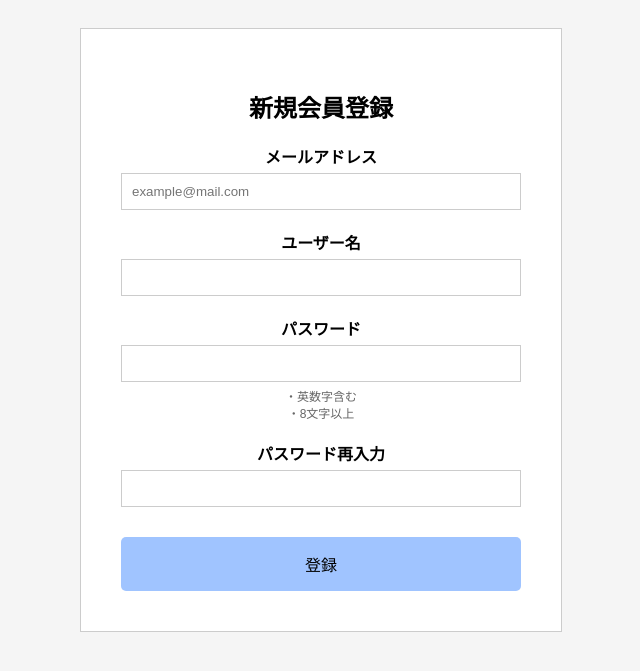
After one commit to Omochimochimochimochi/Daily-closet, a Django app: page /signup/ in a window 1280 px wide. The commit adds this page. Shown: the top 671 px of the page, without its empty margins (319-959 px from the left). Run offline with Django 5.2, Linux system fonts and the light colour scheme.

Commit message:
新規会員登録を追加、トップ画面から遷移

```diff
--- a/closet/templates/closet/top.html
+++ b/closet/templates/closet/top.html
@@ -65,7 +65,7 @@
 
         <div style="text-align: center; margin-top: 30px;">
     <a href="{% url 'login' %}" style="font-weight: bold; display: block; margin-bottom: 10px; color: #1a73e8; text-decoration: underline;">＞ログイン</a>
-            <a href="#" style="font-weight: bold; display: block; color: #1a73e8; text-decoration: underline;">＞新規会員登録はこちら</a>
+            <a href="{% url 'signup' %}" style="font-weight: bold; display: block; margin-bottom: 10px; color: #1a73e8; text-decoration: underline;">＞新規会員登録はこちら</a>
         </div>
 {% if user.is_authenticated %}
         <footer>
--- /dev/null
+++ b/closet/templates/signup.html
@@ -0,0 +1,44 @@
+<!DOCTYPE html>
+<html lang="ja">
+<head>
+    <meta charset="UTF-8">
+    <title>新規会員登録 - Daily Closet</title>
+    <style>
+        body { font-family: sans-serif; display: flex; justify-content: center; padding: 20px; background-color: #f5f5f5; }
+        .container { background: white; padding: 40px; border: 1px solid #ccc; width: 100%; max-width: 400px; text-align: center; }
+        .form-group { margin-bottom: 20px; text-align: left; }
+        label { display: block; margin-bottom: 5px; font-weight: bold; text-align: center; }
+        input { width: 100%; padding: 10px; box-sizing: border-box; border: 1px solid #ccc; }
+        .hint { font-size: 12px; color: #666; margin-top: 5px; text-align: center; list-style: none; padding: 0; }
+        button { background-color: #a0c4ff; border: none; padding: 15px; width: 100%; font-size: 16px; cursor: pointer; border-radius: 5px; margin-top: 10px; }
+    </style>
+</head>
+<body>
+    <div class="container">
+        <h2>新規会員登録</h2>
+        <form>
+            <div class="form-group">
+                <label>メールアドレス</label>
+                <input type="email" placeholder="example@mail.com">
+            </div>
+            <div class="form-group">
+                <label>ユーザー名</label>
+                <input type="text">
+            </div>
+            <div class="form-group">
+                <label>パスワード</label>
+                <input type="password">
+                <ul class="hint">
+                    <li>・英数字含む</li>
+                    <li>・8文字以上</li>
+                </ul>
+            </div>
+            <div class="form-group">
+                <label>パスワード再入力</label>
+                <input type="password">
+            </div>
+            <button type="submit">登録</button>
+        </form>
+    </div>
+</body>
+</html>
--- a/closet/views.py
+++ b/closet/views.py
@@ -6,3 +6,6 @@ def top(request):
 
 def login_view(request):
     return render(request, 'login.html')
+
+def signup_view(request):
+    return render(request, 'signup.html')
--- a/mysite/urls.py
+++ b/mysite/urls.py
@@ -32,4 +32,5 @@ urlpatterns = [
     path('admin/', admin.site.urls),
     path('', views.top, name='top'),           # トップ画面
     path('login/', views.login_view, name='login'), # ログイン画面
+    path('signup/', views.signup_view, name='signup'), # 新規会員登録
 ]
```
